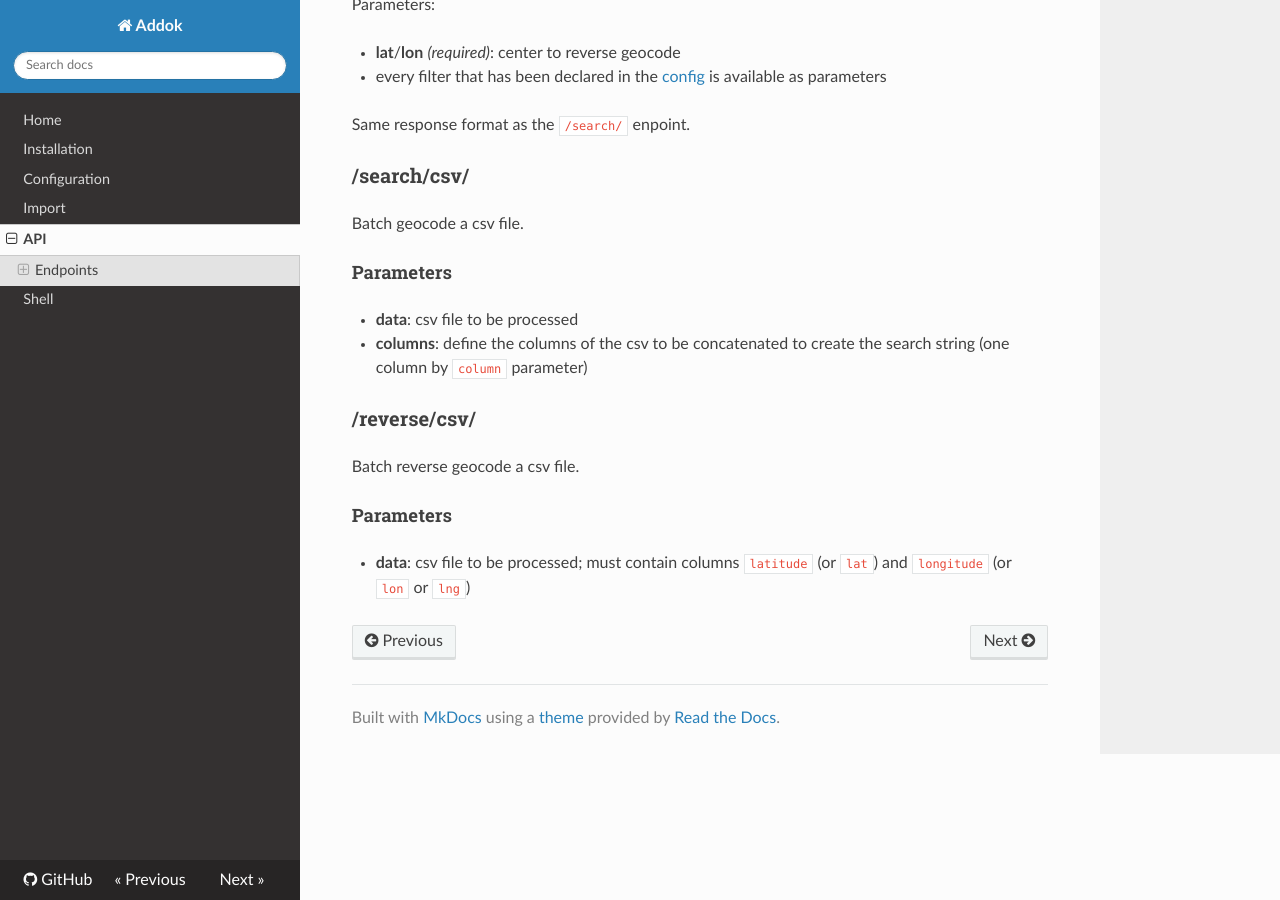
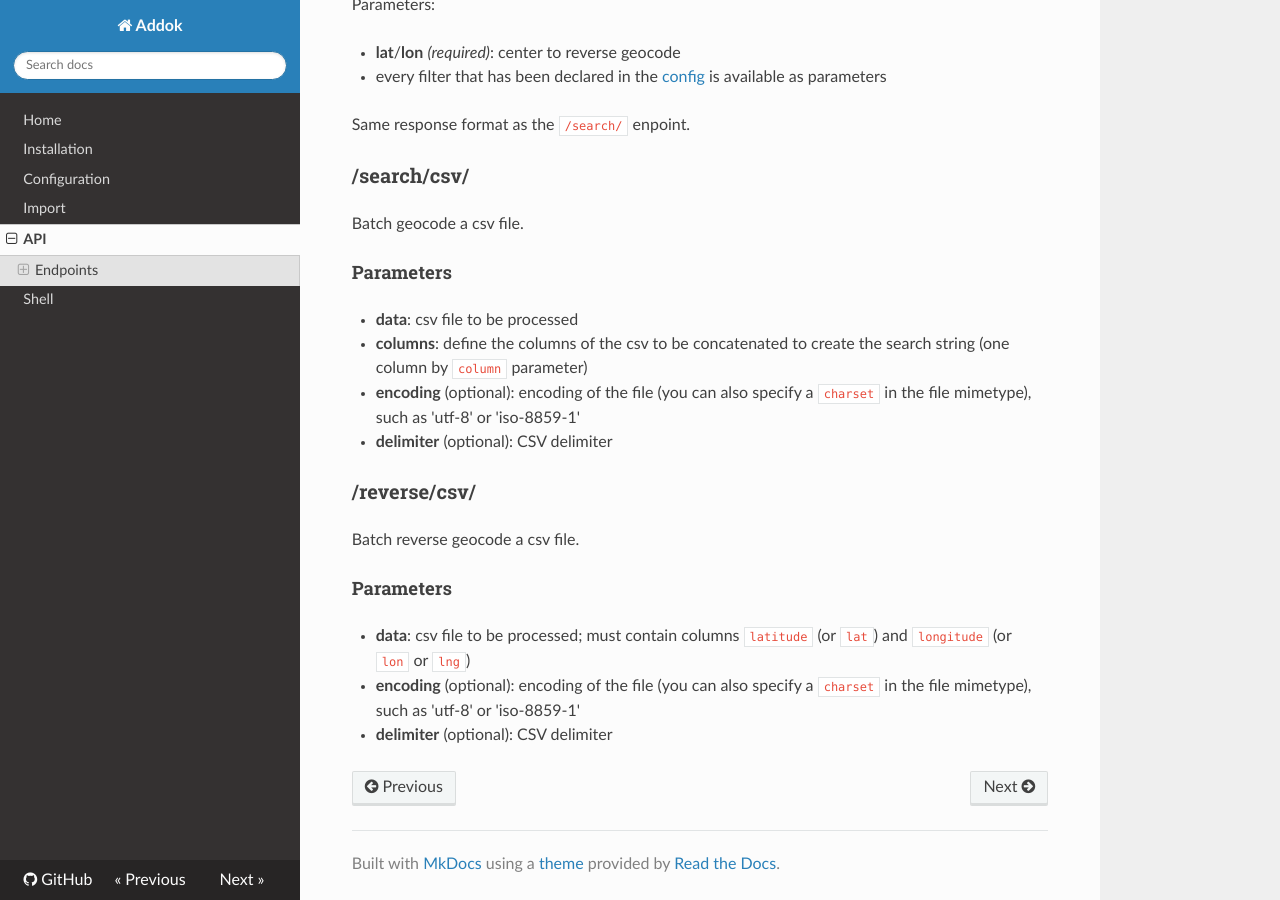
Before and after one commit to addok/addok, an MkDocs documentation site: the page built from docs/api.md, in a window 1280 px wide and 900 px high, scrolled down 1643 px. Built offline with MkDocs 1.6.1, drawn with Linux system fonts in a browser that asks for light colours; nearby versions of some CDN libraries; old or Windows-style settings are respelled for this version of MkDocs.

Commit message:
Add doc for CSV parameters

```diff
--- a/docs/api.md
+++ b/docs/api.md
@@ -101,7 +101,10 @@ Batch geocode a csv file.
 
 - **data**: csv file to be processed
 - **columns**: define the columns of the csv to be concatenated to create the
-search string (one column by `column` parameter)
+  search string (one column by `column` parameter)
+- **encoding** (optional): encoding of the file (you can also specify a `charset` in the
+  file mimetype), such as 'utf-8' or 'iso-8859-1'
+- **delimiter** (optional): CSV delimiter
 
 
 ### /reverse/csv/
@@ -112,3 +115,6 @@ Batch reverse geocode a csv file.
 
 - **data**: csv file to be processed; must contain columns `latitude` (or `lat`) and
   `longitude` (or `lon` or `lng`)
+- **encoding** (optional): encoding of the file (you can also specify a `charset` in the
+  file mimetype), such as 'utf-8' or 'iso-8859-1'
+- **delimiter** (optional): CSV delimiter
```
